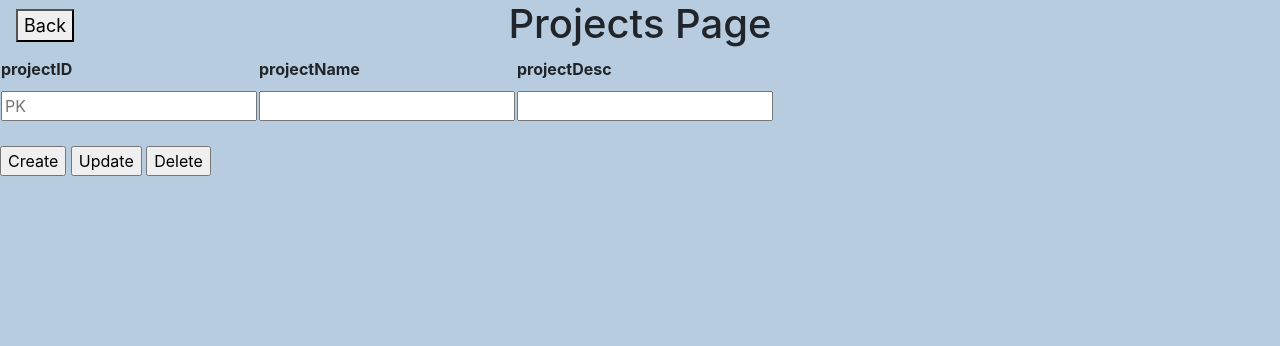
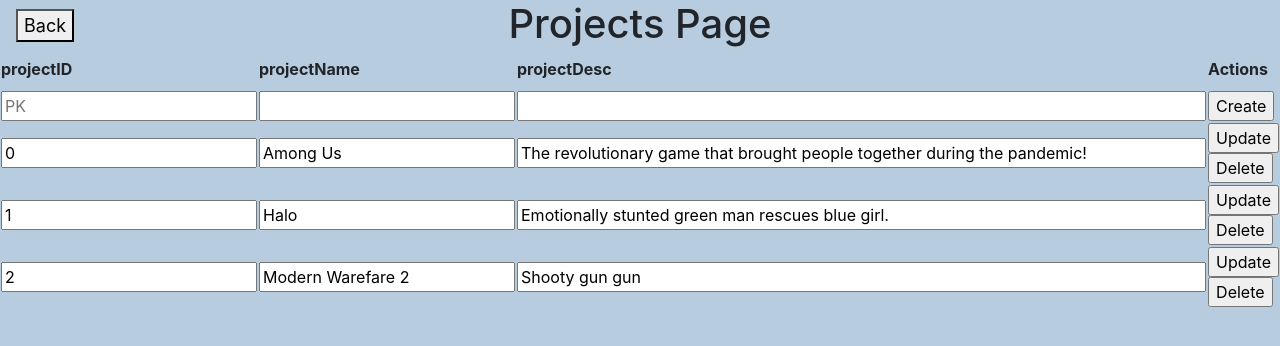
Before and after one commit to BOOSTO/CS340_Final_Project, a Flask app: page /projects in a window 1280 px wide. Shown: the part 56-402 px from the top of the page. Run offline with Flask 2, Linux system fonts and the light colour scheme; some libraries are stand-ins or nearby versions.

Commit message:
Updated project page styling and layout

```diff
--- a/static/style.css
+++ b/static/style.css
@@ -14,3 +14,6 @@
 body {
     background-color: #b7ccdf;
 }
+.input_desc {
+    width: 100%;
+}
--- a/templates/projects.html
+++ b/templates/projects.html
@@ -5,20 +5,43 @@
 <a class="topleft" href="/"><button type="button">Back</button></a>
 <form action="#" method="post">
     <table>
+        <colgroup>
+            <col id="col_id">
+            <col id="col_name">
+            <col id="col_desc" style="width: 60%;">
+            <col id="col_act">
+         </colgroup>
         <tr>
             <th><label for="projectID">projectID</label></th>
             <th><label for="projectName">projectName</label></th>
             <th><label for="projectDesc">projectDesc</label></th>
+            <th><label for="projectActions">Actions</label></th>
         </tr>
         <tr>
             <td><input type="text" name="projectID" placeholder="PK" readonly /></td>
             <td><input type="text" name="projectName" /></td>
-            <td><input type="text" name="projectDesc" /></td>
+            <td><input  type="text" name="projectDesc" class="input_desc"/></td>
+            <td><input type="submit" name="action" value="Create"></td>
+        </tr>
+        <tr>
+            <td><input type="text" name="projectID" value="0" readonly /></td>
+            <td><input type="text" name="projectName" value="Among Us"/></td>
+            <td><input type="text" name="projectDesc" class="input_desc" value="The revolutionary game that brought people together during the pandemic!"/></td>
+            <td><input type="submit" name="action" value="Update"><input type="submit" name="action" value="Delete"></td>
+        </tr>
+        <tr>
+            <td><input type="text" name="projectID" value="1" readonly /></td>
+            <td><input type="text" name="projectName" value="Halo"/></td>
+            <td><input type="text" name="projectDesc" class="input_desc" value="Emotionally stunted green man rescues blue girl."/></td>
+            <td><input type="submit" name="action" value="Update"><input type="submit" name="action" value="Delete"></td>
+        </tr>
+        <tr>
+            <td><input type="text" name="projectID" value="2" readonly /></td>
+            <td><input type="text" name="projectName" value="Modern Warefare 2"/></td>
+            <td><input type="text" name="projectDesc" class="input_desc" value="Shooty gun gun"/></td>
+            <td><input type="submit" name="action" value="Update"><input type="submit" name="action" value="Delete"></td>
         </tr>
     </table>
-    <br>
-    <input type="submit" name="action" value="Create">
-    <input type="submit" name="action" value="Update">
-    <input type="submit" name="action" value="Delete">
 </form>
+
 {% endblock %}
```
